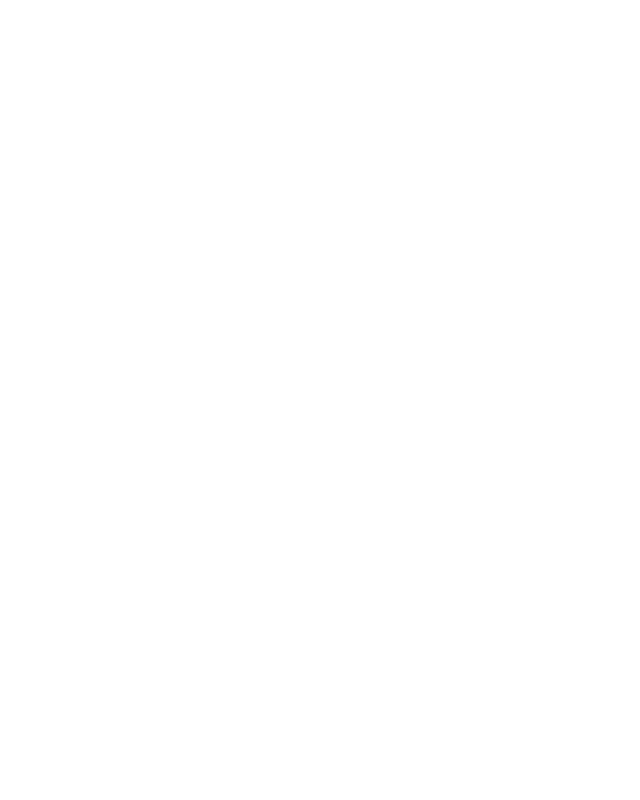
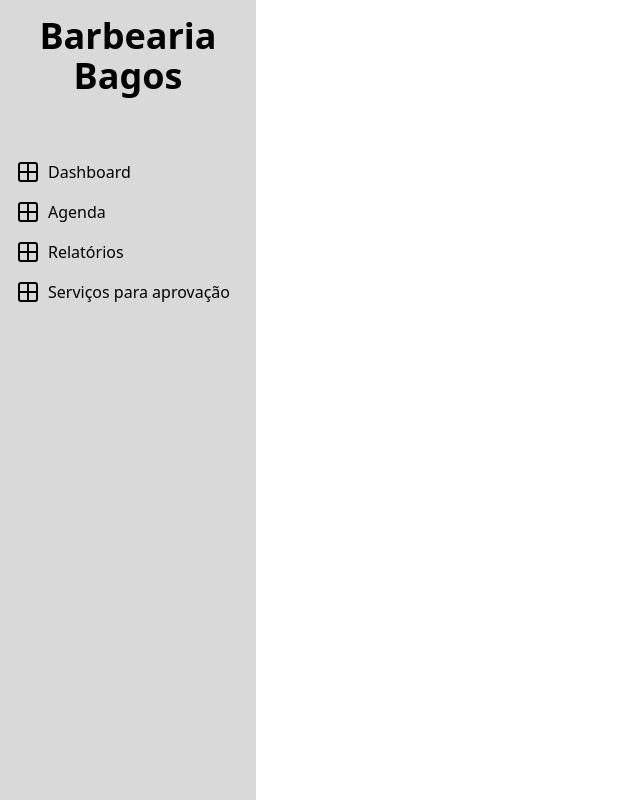
Before and after one commit to Harbor-gp6/harbor-website, a React (Vite) app in the folder harbor-website/: page /dashboard/1 in a window 1280 px wide. Before the commit this address had no page. Shown: the whole page, without its empty margins (0-640 px from the left). Built offline with nearby package versions, Linux system fonts and the light colour scheme.

Commit message:
Create the dashboard draft

```diff
--- /dev/null
+++ b/harbor-website/src/components/InternSideNav/InternSideNav.jsx
@@ -0,0 +1,52 @@
+import { Grid2X2 } from 'lucide-react'
+import { Container } from '../Container/Container'
+import { Heading } from '../Heading/Heading'
+import { Typography } from '../Typography/Typography'
+import { Link } from 'react-router-dom'
+
+export function InternSideNav() {
+  return (
+    <div className='flex flex-col items-center h-full max-w-[20%]'>
+      <Container className='flex flex-col items-center h-full w-full gap-12 bg-lightGray'>
+        <Heading color='black' className='text-center mt-4' size={3}>
+          Barbearia Bagos
+        </Heading>
+
+        <div className='flex flex-col w-full h-full items-center gap-4'>
+          <Link className='w-full'>
+            <div className='flex w-full gap-2 text-white'>
+              <Grid2X2 className='text-black'/>
+              <Typography color='black' textSize='base'>
+                Dashboard
+              </Typography>
+            </div>
+          </Link>
+          <Link className='w-full'>
+            <div className='flex w-full gap-2 text-white'>
+              <Grid2X2 className='text-black'/>
+              <Typography color='black' textSize='base'>
+                Agenda
+              </Typography>
+            </div>
+          </Link>
+          <Link className='w-full'>
+            <div className='flex w-full gap-2 text-white'>
+              <Grid2X2 className='text-black'/>
+              <Typography color='black' textSize='base'>
+                Relatórios
+              </Typography>
+            </div>
+          </Link>
+          <Link className='w-full'>
+            <div className='flex w-full gap-2 text-white'>
+              <Grid2X2 className='text-black'/>
+              <Typography color='black' textSize='base'>
+                Serviços para aprovação
+              </Typography>
+            </div>
+          </Link>
+        </div>
+      </Container>
+    </div>
+  )
+}
--- /dev/null
+++ b/harbor-website/src/pages/dashboard/home/Home.jsx
@@ -0,0 +1,7 @@
+export default function Home () {
+  return (
+    <div className='w-full'>
+
+    </div>
+  )
+}
--- a/harbor-website/src/routes/Router.jsx
+++ b/harbor-website/src/routes/Router.jsx
@@ -1,17 +1,22 @@
-import { Route, Routes, BrowserRouter, useLocation } from "react-router-dom";
-import HomePage from '../pages/home/Home';
-import Login from '../pages/login/Login';
-import { Footer } from '../components/Footer/Footer';
-import Header from '../components/Header/Header';
+import { Route, Routes, BrowserRouter, useLocation } from "react-router-dom"
+import HomePage from '../pages/home/Home'
+import Login from '../pages/login/Login'
+import { Footer } from '../components/Footer/Footer'
+import Header from '../components/Header/Header'
 import Register from '../pages/register/Register'
 import RegisterForm from '../pages/register/RegisterForm'
-import Pedido from "../pages/pedido/Pedido";
+import Pedido from "../pages/pedido/Pedido"
+import Home from '../pages/dashboard/home/Home'
+import { InternSideNav } from '../components/InternSideNav/InternSideNav'
 
 const Layout = () => {
-  const location = useLocation();
-  const path = location.pathname;
+  const location = useLocation()
+  const path = location.pathname
+  const isInternPage = path.includes('dashboard')
 
   return (
+    <>
+      {!isInternPage && (
         <>
           {path === "/" && <Header />}
           <Routes>
@@ -23,13 +28,23 @@ const Layout = () => {
           </Routes>
           {path === "/" && <Footer />}
         </>
-  );
-};
+      )}
+      {isInternPage && (
+        <div className='w-screen h-screen flex overflow-y-hidden items-center justify-between'>
+          <InternSideNav />
+          <Routes>
+            <Route path='/dashboard/:idPrestador' element={<Home />} />
+          </Routes>
+        </div>
+      )}
+    </>
+  )
+}
 
 export default function Router() {
   return (
     <BrowserRouter>
       <Layout />
     </BrowserRouter>
-  );
+  )
 }
--- a/harbor-website/tailwind.config.js
+++ b/harbor-website/tailwind.config.js
@@ -15,7 +15,8 @@ export default {
       colors: {
         'blue': "#2920F5",
         'blueEnd': "#7373FF",
-        'body': "#838383"
+        'body': "#838383",
+        'lightGray': '#D9D9D9'
       },
       backgroundImage: {
         'chamada': "url('src/assets/div.cta-section.svg')"
```
Lines whose indentation alone changed are shown as unchanged.
